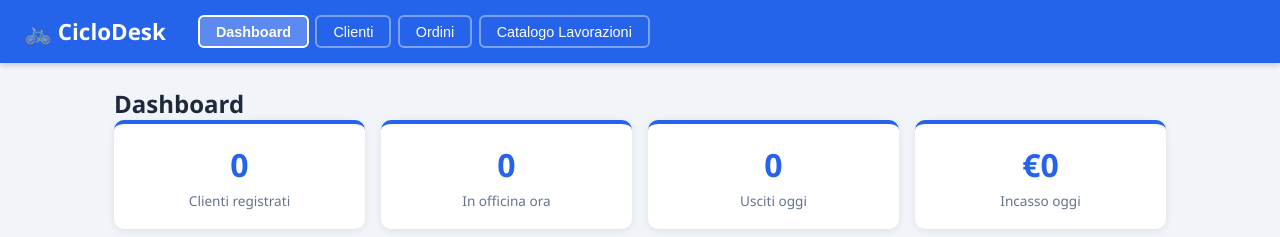
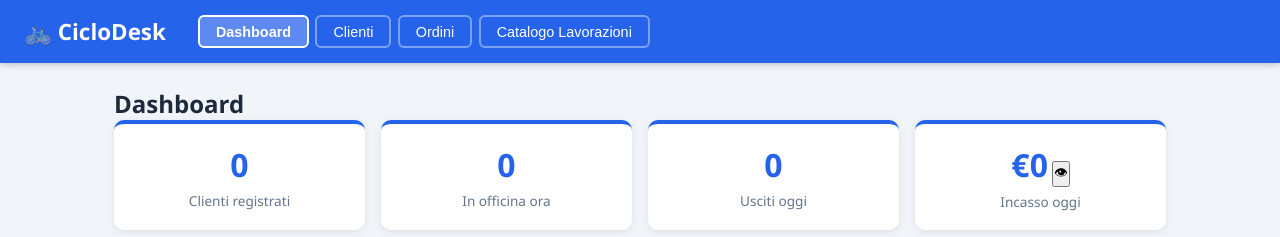
Before and after one commit to federfana/CicloDesk, a website: page public/index.html in a window 1280 px wide. Shown: the top 237 px of the page. Drawn offline with Linux system fonts and the light colour scheme; no server answers.

Commit message:
Add files via upload

```diff
--- a/public/index.html
+++ b/public/index.html
@@ -37,7 +37,10 @@
           <span class="stat-label">Usciti oggi</span>
         </div>
         <div class="stat-card">
-          <span class="stat-num" id="stat-num-revenue">€0</span>
+          <div class="stat-incasso-row">
+            <span class="stat-num" id="stat-num-revenue">€0</span>
+            <button id="btn-toggle-incasso" class="btn-eye" title="Mostra/Nascondi incasso">👁</button>
+          </div>
           <span class="stat-label">Incasso oggi</span>
         </div>
       </div>
@@ -168,7 +171,7 @@
     </div>
   </div>
 
-  <!-- Modal Lavorazione Catalogo -->
+  <!-- Modal Lavorazione -->
   <div id="modal-lavorazione" class="modal hidden">
     <div class="modal-box">
       <h3 id="modal-lavorazione-title">Nuova Lavorazione</h3>
```
